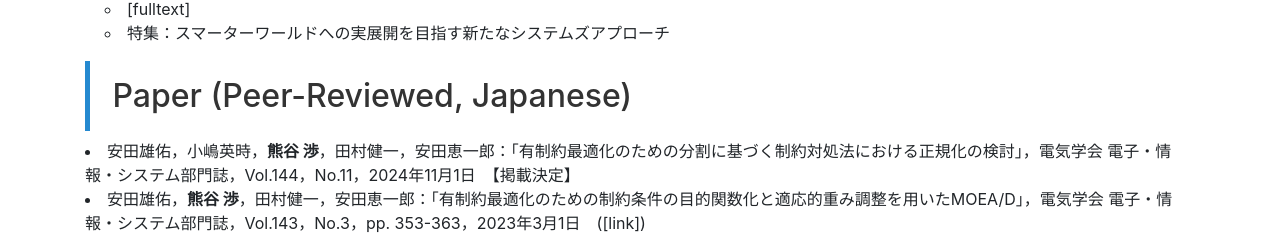
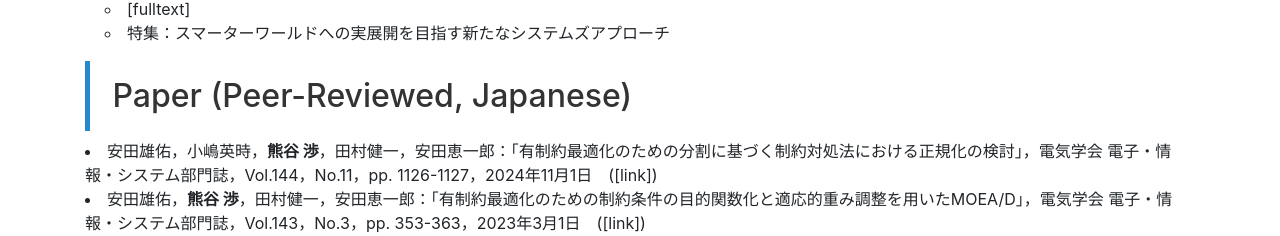
Before and after one commit to watarukumagai-git/watarukumagai-git.github.io, a plain HTML site: page publication_eng/index.html in a window 1280 px wide. Shown: the part 1579-1815 px from the top of the page. Drawn offline with nearby package versions, Linux system fonts and the light colour scheme.

Commit message:
Update index.html

```diff
--- a/publication_eng/index.html
+++ b/publication_eng/index.html
@@ -81,7 +81,7 @@
       <section>
         <h2 class="heading-001">Paper (Peer-Reviewed, Japanese)</h2>
         <ul>
-          <li>安田雄佑，小嶋英時，<b>熊谷 渉</b>，田村健一，安田恵一郎：「有制約最適化のための分割に基づく制約対処法における正規化の検討」，電気学会 電子・情報・システム部門誌，Vol.144，No.11，2024年11月1日　【掲載決定】</li>
+          <li>安田雄佑，小嶋英時，<b>熊谷 渉</b>，田村健一，安田恵一郎：「有制約最適化のための分割に基づく制約対処法における正規化の検討」，電気学会 電子・情報・システム部門誌，Vol.144，No.11，pp. 1126-1127，2024年11月1日　(<a href="https://doi.org/10.1541/ieejeiss.144.1126">[link]</a>)</li>
           <li>安田雄佑，<b>熊谷 渉</b>，田村健一，安田恵一郎：「有制約最適化のための制約条件の目的関数化と適応的重み調整を用いたMOEA/D」，電気学会 電子・情報・システム部門誌，Vol.143，No.3，pp. 353-363，2023年3月1日　(<a href="https://doi.org/10.1541/ieejeiss.143.353">[link]</a>)</li>
           <li>安田雄佑，<b>熊谷 渉</b>，田村健一，安田恵一郎：「MOEA/Dの有制約最適化への拡張と適応的重み調整に関する基礎検討」，電気学会 電子・情報・システム部門誌，Vol.142，No.1，pp.108-109，2022年1月1日　(<a href="https://doi.org/10.1541/ieejeiss.142.108">[link]</a>)</li>
           <li>川島僚雄，<b>熊谷 渉</b>，田村健一，安田恵一郎：「複数局所的最適解探索のための距離情報を考慮した適合度に基づくParticle Swarm Optimization」，電気学会 電子・情報・システム部門誌，Vol.141，No.9，pp.1057-1058，2021年9月1日　(<a href="https://doi.org/10.1541/ieejeiss.141.1057">[link]</a>)</li>
```
